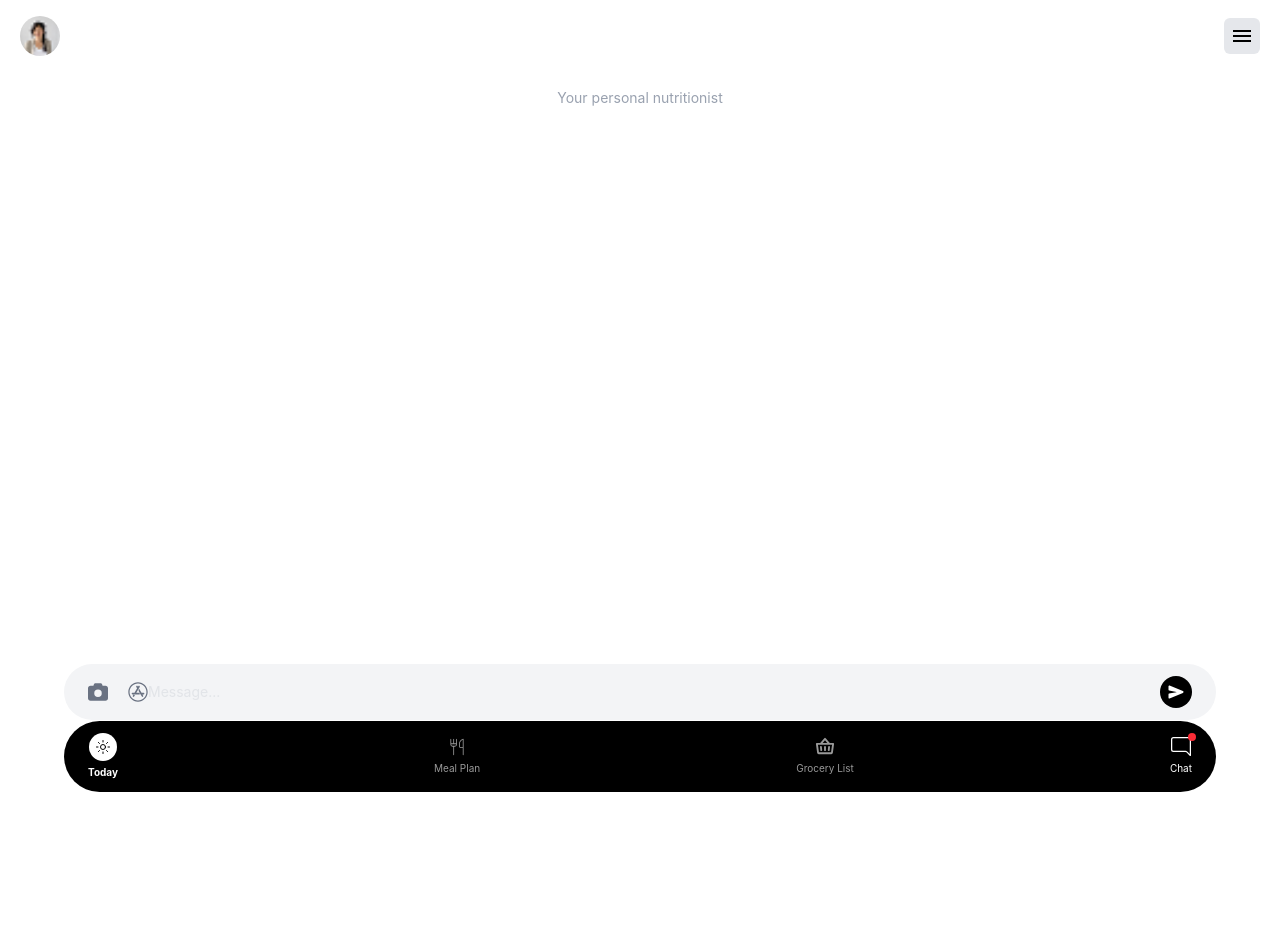
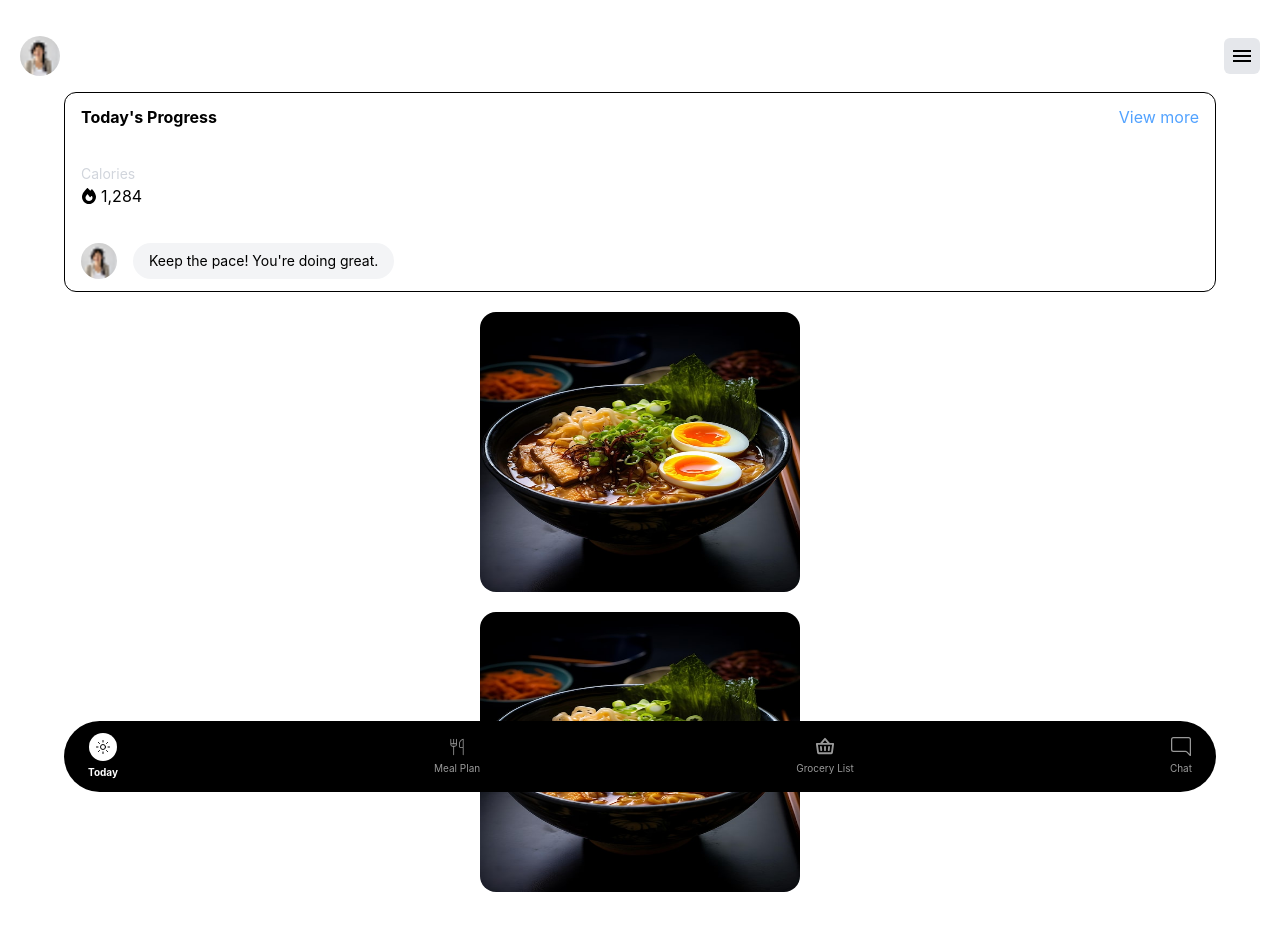
Before and after one commit to AllanFilimaoZita/Meal-Planner-App, a React (Vite) app: page / in a window 1280 px wide. Shown: the top 930 px of the page. Before the commit the page ends 800 px from the top, so only its background shows below. Built offline with nearby package versions, Linux system fonts and the light colour scheme.

Commit message:
feat: Home page

```diff
--- a/src/App.jsx
+++ b/src/App.jsx
@@ -10,13 +10,14 @@ import { BrowserRouter, Routes, Route } from "react-router-dom";
 // import Milestone from "./pages/Milestone";
 // import Recipe from './pages/Recipe';
 // import Preparetion from './pages/Preparetion';
-import Chat from './pages/Chat'
+import Home from './pages/Home';
+
 
 function App() {
   return (
     <BrowserRouter>
       <Routes>
-        <Route path="/" element={<Chat />} />
+        <Route path="/" element={<Home />} />
       </Routes>
     </BrowserRouter>
   );
--- a/src/pages/Home.jsx
+++ b/src/pages/Home.jsx
@@ -1,7 +1,86 @@
+import Photo from '../assets/img/Photo.png'
+import Ramen from '../assets/img/ramen.png'
+
+import { FaFire } from "react-icons/fa6";
+import { PiBasketBold } from "react-icons/pi";
+import { BsChatRight } from "react-icons/bs";
+import { CiForkAndKnife } from "react-icons/ci";
+import { IoMdMenu } from "react-icons/io";
+import { IoSunnyOutline } from "react-icons/io5";
+
 function Home() {
     return (
-        <>
-        </>
+        <div className="w-full h-full flex flex-col items-center justify-end py-5  relative">
+
+            <header className="flex flex-row items-center justify-between w-full px-5 py-4 bg-white">
+                <div className="w-10 hover:cursor-pointer duration-300">
+                    <img src={Photo} className="w-full rounded-full" alt="profile" />
+                </div>
+                <div className='bg-gray-200 p-1.5 rounded-md hover:cursor-pointer hover:bg-gray-700 hover:text-white duration-300'>
+                    <IoMdMenu className="size-6" />
+                </div>
+            </header>
+
+            <section className='px-4 py-3 flex flex-col items-center justify-between border w-[90%] h-50 rounded-xl'>
+                <div className='flex items-center justify-between w-full'>
+                    <h3 className='font-bold'>Today's Progress</h3>
+
+                    <span className='text-blue-400'>View more</span>
+                </div>
+
+                <div className='w-full'>
+                    <div className='flex flex-col items-start'>
+                        <span className='text-gray-300 text-sm'>Calories</span>
+                        <div className='flex items-center justify-center gap-1'>
+                            <FaFire />
+                            <p className='text-xm'>1,284</p>
+                        </div>
+                    </div>
+                </div>
+
+                <div className='w-full flex items-center justify-start gap-4'>
+                    <img src={Photo} className="w-9 rounded-full" alt="profile" />
+
+                    <p className='bg-gray-100 px-4 py-2 rounded-full text-sm'>
+                        Keep the pace! You're doing great.
+                    </p>
+                </div>
+            </section>
+
+            <section className='flex flex-col items-center justify-center gap-5 mt-5 mb-15'>
+
+                <img src={Ramen} className='w-80 h-70 rounded-2xl' />
+                <img src={Ramen} className='w-80 h-70 rounded-2xl' />
+
+            </section>
+
+            <nav className="w-[90%] flex items-center justify-between bg-black text-white px-6 py-3 rounded-full fixed bottom-2 left-1/2 -translate-x-1/2 z-20">
+
+                <div className="flex flex-col items-center justify-center gap-1">
+                    <div className="bg-white text-black rounded-full p-1.5">
+                        <IoSunnyOutline className="size-4" />
+                    </div>
+                    <span className="text-[10px] font-bold">Today</span>
+                </div>
+
+                <div className="flex flex-col items-center justify-center gap-1 opacity-60">
+                    <CiForkAndKnife className="size-5" />
+                    <span className="text-[10px]">Meal Plan</span>
+                </div>
+
+                <div className="flex flex-col items-center justify-center gap-1 opacity-60">
+                    <PiBasketBold className="size-5" />
+                    <span className="text-[10px]">Grocery List</span>
+                </div>
+
+                <div className="flex flex-col items-center justify-center gap-1 opacity-60">
+                    <BsChatRight className="size-5" />
+                    <span className="text-[10px]">Chat</span>
+                </div>
+
+            </nav>
+
+        </div>
     )
 }
 
```
